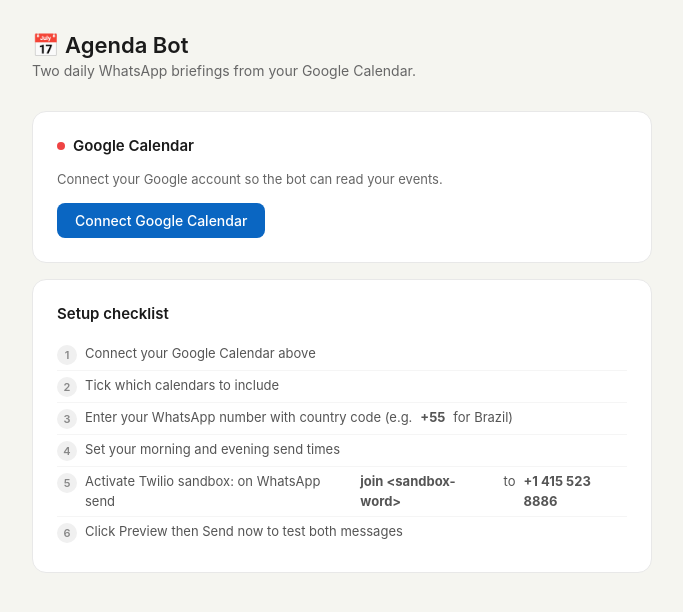
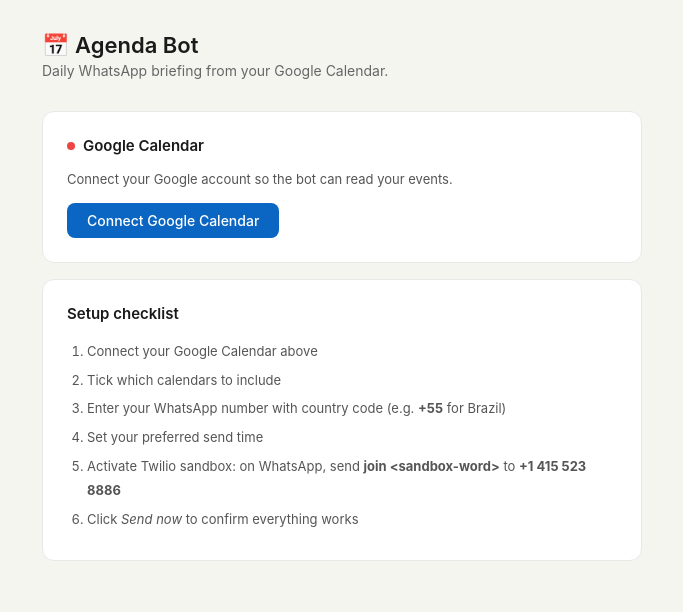
Before and after one commit to marinanunesfranca/agenda-bot, a Flask app: page / in a window 1280 px wide. Shown: the top 612 px of the page, without its empty margins (298-981 px from the left). Run offline with Flask 3, Linux system fonts and the light colour scheme.

Commit message:
revert to working index.html

```diff
--- a/templates/index.html
+++ b/templates/index.html
@@ -7,59 +7,50 @@
 <style>
   *, *::before, *::after { box-sizing: border-box; margin: 0; padding: 0; }
   body { font-family: -apple-system, BlinkMacSystemFont, "Segoe UI", sans-serif; background: #f5f5f0; color: #1a1a1a; min-height: 100vh; padding: 2rem 1rem; }
-  .container { max-width: 620px; margin: 0 auto; }
+  .container { max-width: 600px; margin: 0 auto; }
   h1 { font-size: 22px; font-weight: 600; margin-bottom: 4px; }
   .subtitle { font-size: 14px; color: #666; margin-bottom: 2rem; }
-  .card { background: #fff; border: 1px solid #e8e8e8; border-radius: 14px; padding: 1.5rem; margin-bottom: 1rem; }
-  .card-title { font-size: 15px; font-weight: 600; margin-bottom: 1rem; display: flex; align-items: center; gap: 8px; }
-  label { font-size: 13px; color: #555; display: block; margin-bottom: 4px; margin-top: 14px; }
+  .card { background: #fff; border: 1px solid #e8e8e8; border-radius: 12px; padding: 1.5rem; margin-bottom: 1rem; }
+  .card h2 { font-size: 15px; font-weight: 600; margin-bottom: 1rem; display: flex; align-items: center; gap: 8px; }
+  label { font-size: 13px; color: #555; display: block; margin-bottom: 4px; margin-top: 12px; }
   label:first-of-type { margin-top: 0; }
-  input[type=tel], input[type=time] { width: 100%; padding: 8px 12px; border: 1px solid #ddd; border-radius: 8px; font-size: 14px; outline: none; transition: border 0.15s; background: #fafafa; }
-  input:focus { border-color: #0A66C2; background: #fff; }
-  .time-row { display: grid; grid-template-columns: 1fr 1fr; gap: 12px; }
-  .cal-list { display: flex; flex-direction: column; gap: 6px; margin-top: 6px; }
-  .cal-item { display: flex; align-items: center; gap: 10px; font-size: 14px; padding: 8px 12px; border-radius: 8px; border: 1px solid #eee; cursor: pointer; transition: background 0.1s; }
+  input[type=tel], input[type=time] { width: 100%; padding: 8px 12px; border: 1px solid #ddd; border-radius: 8px; font-size: 14px; outline: none; transition: border 0.15s; }
+  input:focus { border-color: #0A66C2; }
+  .cal-list { display: flex; flex-direction: column; gap: 8px; margin-top: 4px; }
+  .cal-item { display: flex; align-items: center; gap: 10px; font-size: 14px; cursor: pointer; padding: 6px 10px; border-radius: 8px; border: 1px solid #eee; }
   .cal-item:hover { background: #f9f9f9; }
-  .cal-item input[type=checkbox] { width: 16px; height: 16px; cursor: pointer; accent-color: #0A66C2; }
-  .btn { display: inline-flex; align-items: center; gap: 6px; padding: 9px 18px; border-radius: 8px; font-size: 14px; font-weight: 500; cursor: pointer; border: none; transition: opacity 0.15s; text-decoration: none; font-family: inherit; }
+  .cal-item input[type=checkbox] { width: 16px; height: 16px; cursor: pointer; }
+  .btn { display: inline-block; padding: 9px 20px; border-radius: 8px; font-size: 14px; font-weight: 500; cursor: pointer; border: none; transition: opacity 0.15s; text-decoration: none; }
   .btn-primary { background: #0A66C2; color: #fff; }
   .btn-secondary { background: #f0f0f0; color: #333; }
   .btn-green { background: #25D366; color: #fff; }
-  .btn-ghost { background: transparent; border: 1px solid #ddd; color: #555; }
+  .btn-ghost { background: transparent; border: 1px solid #ddd; color: #555; line-height: 1; }
   .btn:hover { opacity: 0.85; }
-  .btn-row { display: flex; gap: 8px; margin-top: 1rem; flex-wrap: wrap; }
-  .status-dot { width: 8px; height: 8px; border-radius: 50%; flex-shrink: 0; }
+  .btn-row { display: flex; gap: 8px; margin-top: 1rem; flex-wrap: wrap; align-items: center; }
+  .status-dot { width: 8px; height: 8px; border-radius: 50%; display: inline-block; flex-shrink: 0; }
   .dot-green { background: #22c55e; }
   .dot-red { background: #ef4444; }
+  .preview-box { background: #f0f7e6; border: 1px solid #c3e6a3; border-radius: 8px; padding: 1rem; font-size: 13px; line-height: 1.8; white-space: pre-wrap; color: #1a1a1a; margin-top: 1rem; display: none; font-family: inherit; }
   .tag { font-size: 11px; padding: 2px 8px; border-radius: 20px; background: #e8f0fe; color: #1a56db; font-weight: 500; }
-  .divider { border: none; border-top: 1px solid #f0f0f0; margin: 1.25rem 0; }
-  .preview-section { margin-top: 1.25rem; }
-  .preview-tabs { display: flex; gap: 6px; margin-bottom: 10px; }
-  .preview-tab { padding: 5px 14px; border-radius: 20px; font-size: 13px; cursor: pointer; border: 1px solid #ddd; background: transparent; color: #555; font-family: inherit; transition: all 0.15s; }
-  .preview-tab.active { background: #1a1a1a; color: #fff; border-color: #1a1a1a; }
-  .preview-box { background: #f0f7e6; border: 1px solid #c3e6a3; border-radius: 10px; padding: 1rem 1.25rem; font-size: 13px; line-height: 1.8; white-space: pre-wrap; color: #1a1a1a; display: none; }
-  .preview-box.show { display: block; }
-  .send-row { display: flex; gap: 8px; margin-top: 10px; }
-  .checklist { list-style: none; padding: 0; margin-top: 0.75rem; }
-  .checklist li { font-size: 13px; color: #555; padding: 5px 0; border-bottom: 1px solid #f5f5f5; display: flex; gap: 8px; align-items: flex-start; line-height: 1.5; }
-  .checklist li:last-child { border-bottom: none; }
-  .check-num { width: 20px; height: 20px; border-radius: 50%; background: #f0f0f0; display: flex; align-items: center; justify-content: center; font-size: 11px; font-weight: 600; color: #888; flex-shrink: 0; margin-top: 1px; }
+  .empty-state { font-size: 13px; color: #999; font-style: italic; }
+  ol li { margin-bottom: 4px; }
+  .divider { border: none; border-top: 1px solid #eee; margin: 1.25rem 0; }
 </style>
 </head>
 <body>
 <div class="container">
   <h1>📅 Agenda Bot</h1>
-  <p class="subtitle">Two daily WhatsApp briefings from your Google Calendar.</p>
+  <p class="subtitle">Daily WhatsApp briefing from your Google Calendar.</p>
 
   <div class="card">
-    <div class="card-title">
+    <h2>
       <span class="status-dot {{ 'dot-green' if connected else 'dot-red' }}"></span>
       Google Calendar
       {% if connected %}<span class="tag">connected</span>{% endif %}
-    </div>
+    </h2>
 
     {% if not connected %}
-      <p style="font-size:13px;color:#666;margin-bottom:1rem">Connect your Google account so the bot can read your events.</p>
+      <p style="font-size:13px;color:#555;margin-bottom:1rem">Connect your Google account so the bot can read your events.</p>
       <a href="/auth/google" class="btn btn-primary">Connect Google Calendar</a>
     {% else %}
       <form method="POST" action="/save-settings">
@@ -75,25 +66,16 @@
             {% endfor %}
           </div>
         {% else %}
-          <p style="font-size:13px;color:#999;font-style:italic">No calendars found.</p>
+          <p class="empty-state">No calendars found.</p>
         {% endif %}
 
         <hr class="divider">
 
-        <label>WhatsApp number (with country code)</label>
+        <label>Your WhatsApp number (with country code)</label>
         <input type="tel" name="phone" placeholder="+55 11 99999-9999" value="{{ data.phone }}">
 
-        <label style="margin-top:1rem">Send times</label>
-        <div class="time-row">
-          <div>
-            <label style="margin-top:0;font-size:12px;color:#888">☀️ Morning (today)</label>
-            <input type="time" name="morning_time" value="{{ data.morning_time or '07:00' }}">
-          </div>
-          <div>
-            <label style="margin-top:0;font-size:12px;color:#888">🌙 Evening (tomorrow preview)</label>
-            <input type="time" name="evening_time" value="{{ data.evening_time or '18:00' }}">
-          </div>
-        </div>
+        <label>Send time every morning</label>
+        <input type="time" name="send_time" value="{{ data.send_time }}">
 
         <div class="btn-row">
           <button type="submit" class="btn btn-primary">Save settings</button>
@@ -102,60 +84,43 @@
       </form>
 
       <hr class="divider">
-
-      <div class="preview-section">
-        <div class="preview-tabs">
-          <button class="preview-tab active" onclick="switchTab('morning', this)">☀️ Morning</button>
-          <button class="preview-tab" onclick="switchTab('evening', this)">🌙 Evening</button>
-        </div>
-        <div class="preview-box show" id="preview-morning">Click "Preview" to see the message</div>
-        <div class="preview-box" id="preview-evening">Click "Preview" to see the message</div>
-        <div class="send-row">
-          <button class="btn btn-secondary" onclick="previewMsg()">Preview</button>
-          <button class="btn btn-green" onclick="sendMsg(this)">Send now to WhatsApp</button>
-        </div>
+      <p style="font-size:13px;color:#555;margin-bottom:0.75rem">Test your message before tomorrow:</p>
+      <div class="btn-row">
+        <button class="btn btn-secondary" onclick="previewMsg()">Preview message</button>
+        <button class="btn btn-green" onclick="sendNow(this)">Send now to WhatsApp</button>
       </div>
+      <div class="preview-box" id="preview"></div>
     {% endif %}
   </div>
 
   <div class="card">
-    <div class="card-title">Setup checklist</div>
-    <ul class="checklist">
-      <li><span class="check-num">1</span> Connect your Google Calendar above</li>
-      <li><span class="check-num">2</span> Tick which calendars to include</li>
-      <li><span class="check-num">3</span> Enter your WhatsApp number with country code (e.g. <strong>+55</strong> for Brazil)</li>
-      <li><span class="check-num">4</span> Set your morning and evening send times</li>
-      <li><span class="check-num">5</span> Activate Twilio sandbox: on WhatsApp send <strong>join &lt;sandbox-word&gt;</strong> to <strong>+1 415 523 8886</strong></li>
-      <li><span class="check-num">6</span> Click Preview then Send now to test both messages</li>
-    </ul>
+    <h2>Setup checklist</h2>
+    <ol style="padding-left:1.25rem;margin-top:0.75rem;font-size:13px;color:#555;line-height:1.9">
+      <li>Connect your Google Calendar above</li>
+      <li>Tick which calendars to include</li>
+      <li>Enter your WhatsApp number with country code (e.g. <strong>+55</strong> for Brazil)</li>
+      <li>Set your preferred send time</li>
+      <li>Activate Twilio sandbox: on WhatsApp, send <strong>join &lt;sandbox-word&gt;</strong> to <strong>+1 415 523 8886</strong></li>
+      <li>Click <em>Send now</em> to confirm everything works</li>
+    </ol>
   </div>
 </div>
 
 <script>
-let activeTab = 'morning';
-
-function switchTab(tab, btn) {
-  activeTab = tab;
-  document.querySelectorAll('.preview-tab').forEach(b => b.classList.remove('active'));
-  btn.classList.add('active');
-  document.querySelectorAll('.preview-box').forEach(b => b.classList.remove('show'));
-  document.getElementById('preview-' + tab).classList.add('show');
-}
-
 async function previewMsg() {
-  const box = document.getElementById('preview-' + activeTab);
-  box.textContent = 'Loading…';
-  const res = await fetch('/preview/' + activeTab);
+  const box = document.getElementById("preview");
+  box.style.display = "block";
+  box.textContent = "Loading…";
+  const res = await fetch("/preview");
   const data = await res.json();
   box.textContent = data.message;
 }
-
-async function sendMsg(btn) {
-  btn.textContent = 'Sending…';
+async function sendNow(btn) {
+  btn.textContent = "Sending…";
   btn.disabled = true;
-  await fetch('/send-now/' + activeTab, { method: 'POST' });
-  btn.textContent = 'Sent ✓';
-  setTimeout(() => { btn.textContent = 'Send now to WhatsApp'; btn.disabled = false; }, 3000);
+  await fetch("/send-now", { method: "POST" });
+  btn.textContent = "Sent ✓";
+  setTimeout(() => { btn.textContent = "Send now to WhatsApp"; btn.disabled = false; }, 3000);
 }
 </script>
 </body>
```
